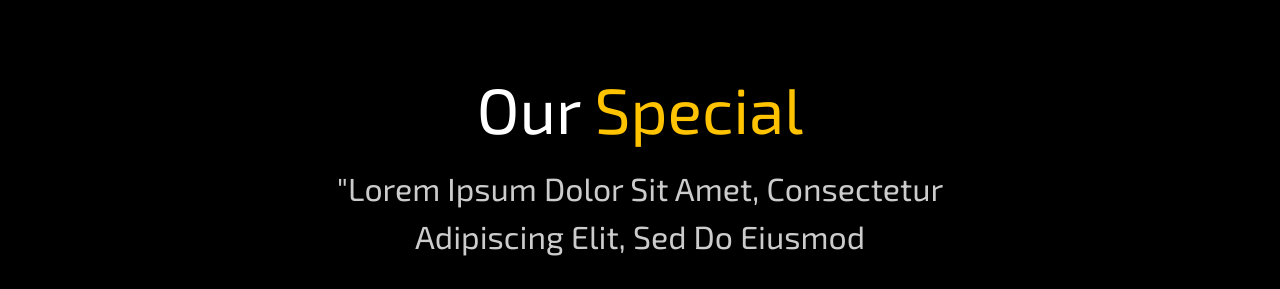
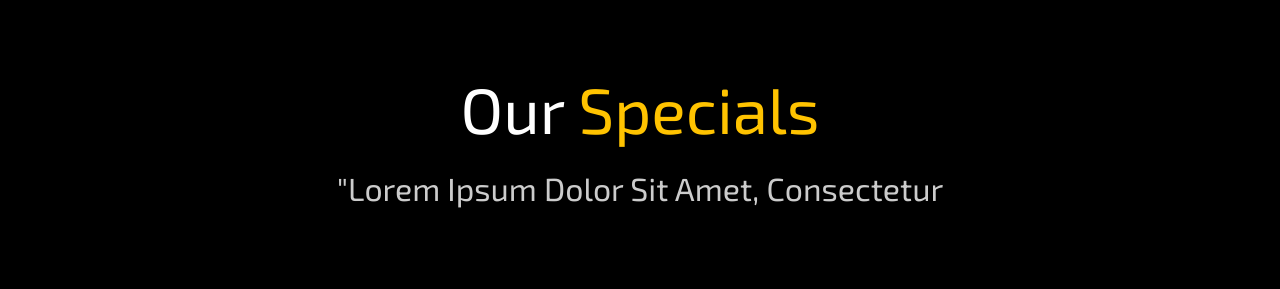
Before and after one commit to dchavez3395/Restaurant-, a plain HTML site: page index.html in a window 1280 px wide. Shown: the part 823-1112 px from the top of the page. Drawn offline with nearby package versions, Linux system fonts and the light colour scheme.

Commit message:
Update index.html

```diff
--- a/index.html
+++ b/index.html
@@ -61,8 +61,8 @@
 
   <section id="special">
     <div class="heading text-center" data-aos="fade-down">
-      <h1>our <span>special</span></h1>
-      <p>"Lorem ipsum dolor sit amet, consectetur adipiscing elit, sed do eiusmod</p>
+      <h1>our <span>specials</span></h1>
+<p>"Lorem ipsum dolor sit amet, consectetur </p>
     </div>
 
 
```
